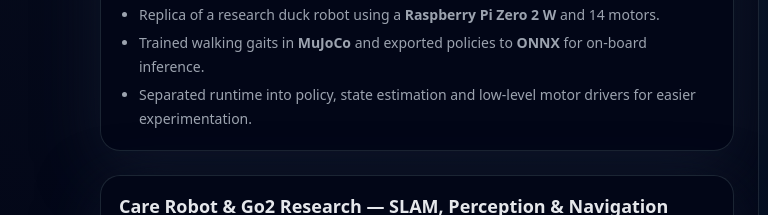
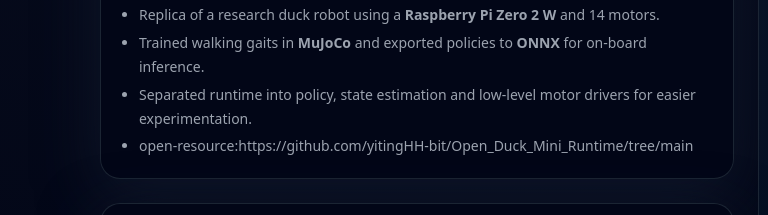
Before and after one commit to yitingHH-bit/portfolio, a plain HTML site: page index.html in a window 1280 px wide. Shown: the part 1560-1775 px from the top of the page, 0-768 px from the left. Drawn offline with Linux system fonts and the light colour scheme.

Commit message:
Update index.html

```diff
--- a/index.html
+++ b/index.html
@@ -395,6 +395,7 @@
                 <li>Replica of a research duck robot using a <strong>Raspberry Pi Zero 2 W</strong> and 14 motors.</li>
                 <li>Trained walking gaits in <strong>MuJoCo</strong> and exported policies to <strong>ONNX</strong> for on-board inference.</li>
                 <li>Separated runtime into policy, state estimation and low-level motor drivers for easier experimentation.</li>
+                <li>open-resource:https://github.com/yitingHH-bit/Open_Duck_Mini_Runtime/tree/main</li>
               </ul>
             </div>
           </article>
```
